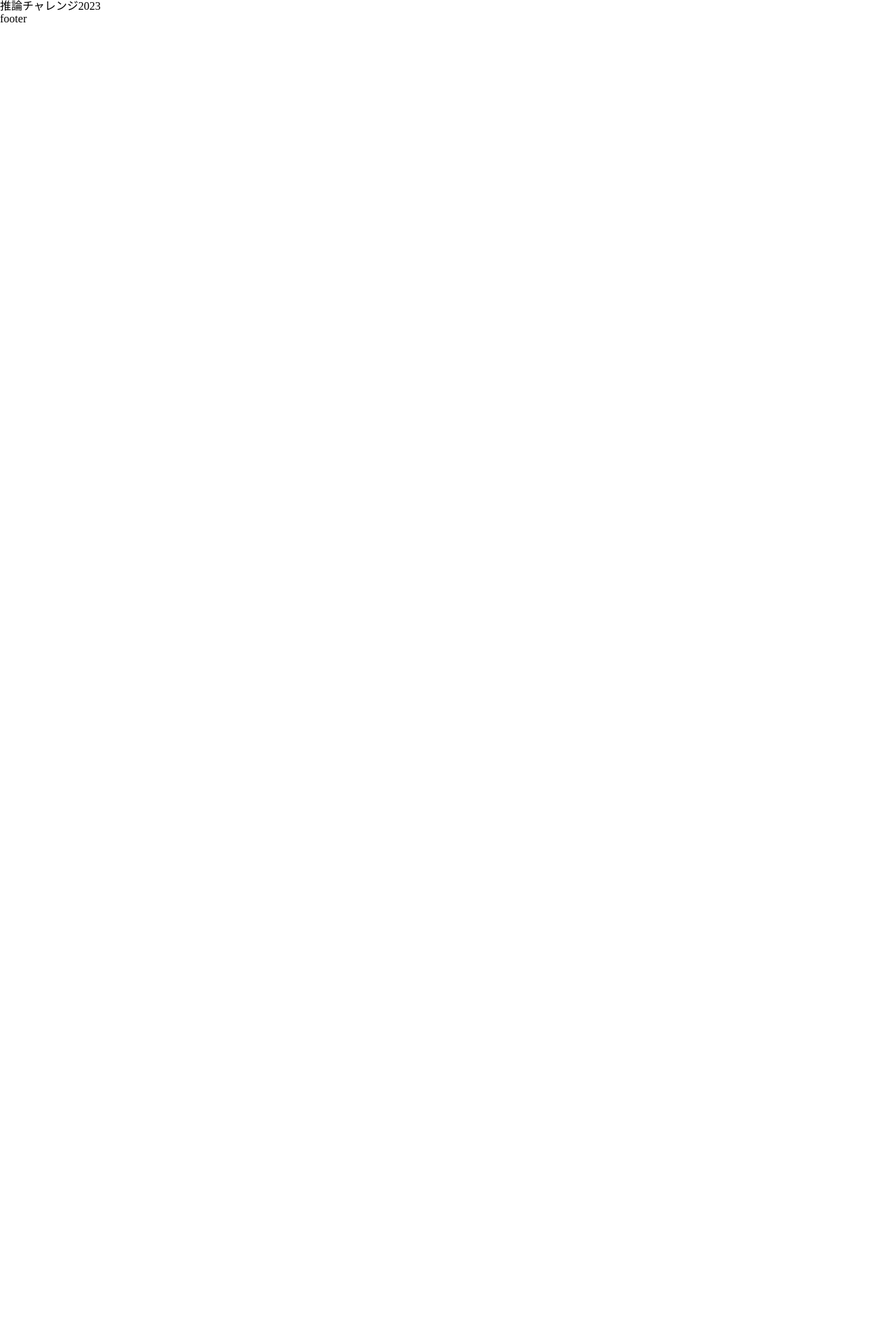
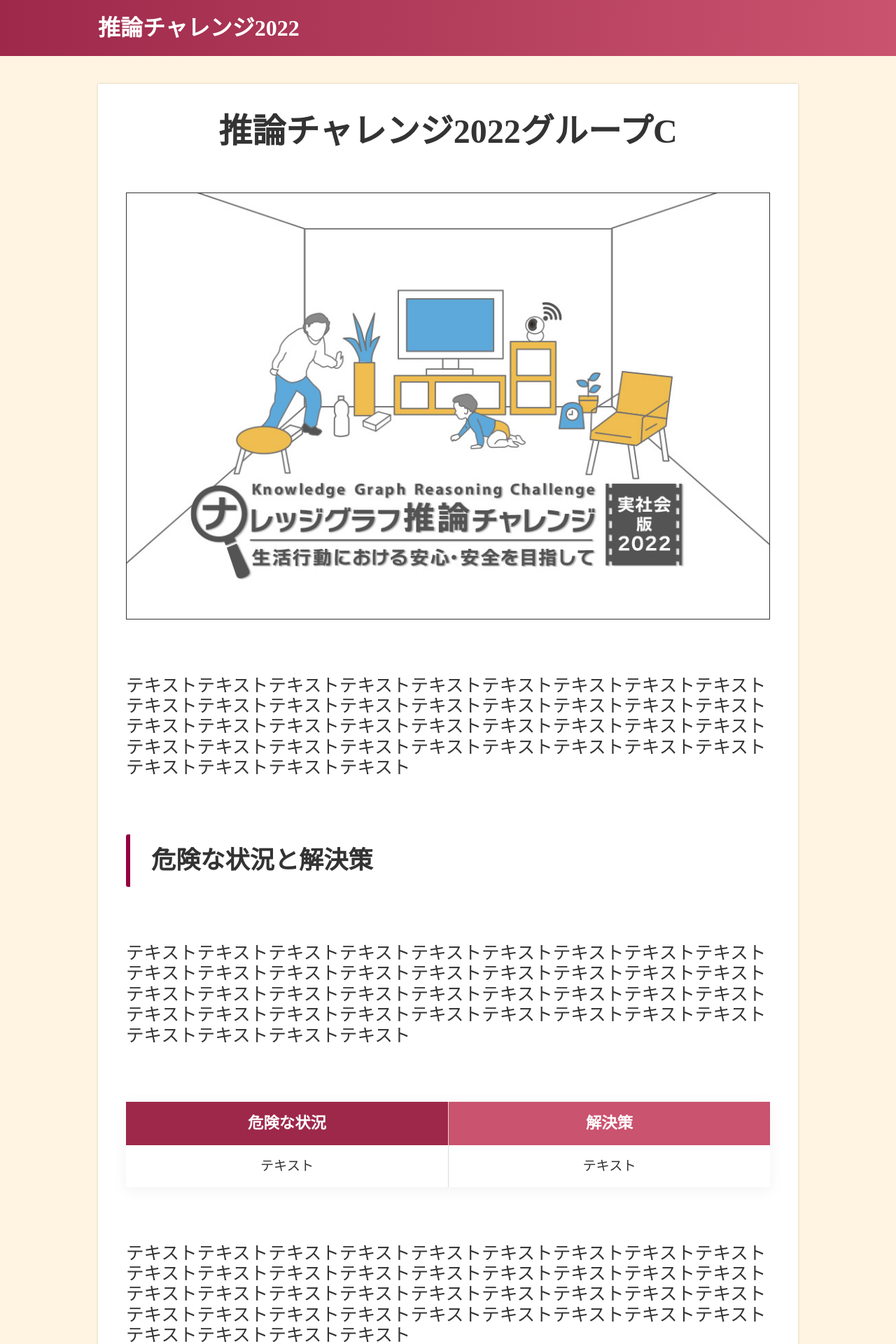
Before and after one commit to shunafuku/suironChallenge2022GroupC, a Next.js app in the folder suiron-app/: page / in a window 1280 px wide. Shown: the top 1920 px of the page at 70% size. Before the commit the page ends 800 px from the top, so only its background shows below. Built offline with nearby package versions, Linux system fonts and the light colour scheme.

Commit message:
add: top markup

```diff
--- a/suiron-app/src/components/container/top/index.module.scss
+++ b/suiron-app/src/components/container/top/index.module.scss
@@ -1,5 +1,120 @@
 @use '/src/styles/utils/index.scss' as *;
 
 .wrapper {
+  padding: 120px 20px 40px;
+  background: #fff4e1;
 
+  .container {
+    max-width: 1000px;
+    margin: 0 auto;
+    padding: 40px;
+    background: #fff;
+    box-shadow: 0 0 3px 0 rgb(0 0 0 / 16%);
+
+    h1 {
+      font-size: 3rem;
+      font-weight: bold;
+      text-align: center;
+      color: #333;
+    }
+
+    .image_top {
+      margin-top: 60px;
+
+      img {
+        width: 100%;
+        border: 1px solid #333;
+      }
+    }
+
+    .intro {
+      margin-top: 80px;
+      font-size: 1.6rem;
+      color: #333;
+    }
+
+    h2 {
+      margin-top: 80px;
+      padding: 20px 30px;
+      border-radius: 3px;
+      border-left: 6px solid #950042;
+      font-size: 2.2rem;
+      font-weight: bold;
+      line-height: 1;
+      color: #333;
+    }
+
+    .lead {
+      margin-top: 80px;
+      font-size: 1.6rem;
+      color: #333;
+    }
+
+    .table {
+      margin: 80px 0 0;
+      box-shadow: 0 4px 20px hsl(0deg 0% 75% / 20%);
+      border-radius: 4px;
+
+      .thead {
+        .tr {
+          display: flex;
+
+          .th_situation {
+            width: 50%;
+            background: #9d284a;
+            padding: 20px 0;
+            font-weight: bold;
+            font-size: 1.4rem;
+            text-align: center;
+            line-height: 1;
+            color: #fff;
+          }
+
+          .th_resolution {
+            flex-grow: 1;
+            background: #ca536f;
+            border-left: 1px solid #dcdcdc;
+            padding: 20px 0;
+            font-weight: bold;
+            font-size: 1.4rem;
+            text-align: center;
+            line-height: 1;
+            color: #fff;
+          }
+        }
+      }
+
+      .tbody {
+        .tr {
+          display: flex;
+
+          .th {
+            width: 50%;
+            border-left: 1px solid #dcdcdc;
+            padding: 20px 0;
+            font-size: 1.2rem;
+            text-align: center;
+            line-height: 1;
+            color: #333;
+
+            &:first-of-type {
+              border-left: unset;
+            }
+          }
+        }
+      }
+    }
+
+    .comment {
+      margin-top: 80px;
+      font-size: 1.6rem;
+      color: #333;
+    }
+
+    .summary {
+      margin-top: 80px;
+      font-size: 1.6rem;
+      color: #333;
+    }
+  }
 }
--- a/suiron-app/src/components/container/top/index.tsx
+++ b/suiron-app/src/components/container/top/index.tsx
@@ -5,7 +5,7 @@ const TopContainer = () => {
   return (
     <>
       <Head>
-        <title>推論チャレンジ2023</title>
+        <title>推論チャレンジ2022</title>
         <meta charSet="UTF-8" />
         <meta http-equiv="X-UA-Compatible" content="IE=edge" />
         <meta name="description" content="推論チャレンジ2023" />
@@ -13,7 +13,40 @@ const TopContainer = () => {
         <link rel="icon" href="/favicon.ico" />
       </Head>
       <div className={Style.wrapper}>
-
+        <div className={Style.container}>
+          <h1>推論チャレンジ2022グループC</h1>
+          <div className={Style.image_top}>
+            <img src="\assets\img\top\top.jpg" alt="" />
+          </div>
+          <div className={Style.intro}>
+            テキストテキストテキストテキストテキストテキストテキストテキストテキストテキストテキストテキストテキストテキストテキストテキストテキストテキストテキストテキストテキストテキストテキストテキストテキストテキストテキストテキストテキストテキストテキストテキストテキストテキストテキストテキストテキストテキストテキストテキスト
+          </div>
+          <h2>危険な状況と解決策</h2>
+          <div className={Style.lead}>
+            テキストテキストテキストテキストテキストテキストテキストテキストテキストテキストテキストテキストテキストテキストテキストテキストテキストテキストテキストテキストテキストテキストテキストテキストテキストテキストテキストテキストテキストテキストテキストテキストテキストテキストテキストテキストテキストテキストテキストテキスト
+          </div>
+          <div className={Style.table}>
+            <div className={Style.thead}>
+              <div className={Style.tr}>
+                <div className={Style.th_situation}>危険な状況</div>
+                <div className={Style.th_resolution}>解決策</div>
+              </div>
+            </div>
+            <div className={Style.tbody}>
+              <div className={Style.tr}>
+                <div className={Style.th}>テキスト</div>
+                <div className={Style.th}>テキスト</div>
+              </div>
+            </div>
+          </div>
+          <div className={Style.comment}>
+            テキストテキストテキストテキストテキストテキストテキストテキストテキストテキストテキストテキストテキストテキストテキストテキストテキストテキストテキストテキストテキストテキストテキストテキストテキストテキストテキストテキストテキストテキストテキストテキストテキストテキストテキストテキストテキストテキストテキストテキスト
+          </div>
+          <h2>まとめ</h2>
+          <div className={Style.summary}>
+            テキストテキストテキストテキストテキストテキストテキストテキストテキストテキストテキストテキストテキストテキストテキストテキストテキストテキストテキストテキストテキストテキストテキストテキストテキストテキストテキストテキストテキストテキストテキストテキストテキストテキストテキストテキストテキストテキストテキストテキスト
+          </div>
+        </div>
       </div>
     </>
   )
--- a/suiron-app/src/components/global/footer/footer.module.scss
+++ b/suiron-app/src/components/global/footer/footer.module.scss
@@ -1,5 +1,16 @@
 @use '/src/styles/utils/index.scss' as *;
 
 .wrapper {
+  width: 100%;
+  height: 60px;
+  padding: 0 20px;
+  background: linear-gradient(92.78deg,#ca536f, #b33e5c, #9d284a);
+  display: flex;
+  justify-content: flex-end;
+  align-items: center;
 
+  .copyright {
+    font-size: 1.2rem;
+    color: #fff;
+  }
 }
--- a/suiron-app/src/components/global/footer/footer.tsx
+++ b/suiron-app/src/components/global/footer/footer.tsx
@@ -2,7 +2,9 @@ import Style from './footer.module.scss'
 
 const footer = () => {
   return (
-    <footer>footer</footer>
+    <footer className={Style.wrapper}>
+      <p className={Style.copyright}>© 推論チャレンジ2022 groupC All rights reserved</p>
+    </footer>
   )
 }
 
--- a/suiron-app/src/components/global/header/header.module.scss
+++ b/suiron-app/src/components/global/header/header.module.scss
@@ -1,4 +1,26 @@
 @use '/src/styles/utils/index.scss' as *;
 
 .wrapper {
+  position: fixed;
+  top: 0;
+  left: 0;
+  width: 100%;
+  height: 80px;
+  padding: 0 20px;
+  background: linear-gradient(92.78deg,#9d284a, #b33e5c, #ca536f);
+
+  .inner {
+    max-width: 1000px;
+    height: 100%;
+    margin: 0 auto;
+    display: flex;
+    align-items: center;
+
+    .title {
+      font-weight: bold;
+      font-size: 2rem;
+      color: #fff;
+    }
+  }
+
 }
--- a/suiron-app/src/components/global/header/header.tsx
+++ b/suiron-app/src/components/global/header/header.tsx
@@ -3,8 +3,13 @@ import Style from './header.module.scss'
 const header = () => {
   return (
     <header className={Style.wrapper}>
-      <div className={Style.title}>
-        推論チャレンジ2023
+      <div className={Style.inner}>
+        <div className={Style.title}>
+          推論チャレンジ2022
+        </div>
+        <div className={Style.search}>
+
+        </div>
       </div>
     </header>
   )
```
Also changed, not shown: suiron-app/public/assets/img/top/top.jpg (added).
